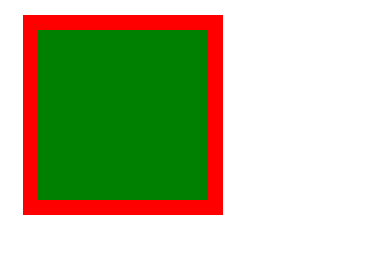
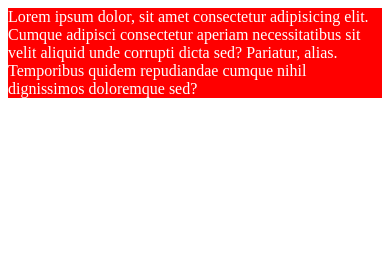
Before and after one commit to regaandrew/CSS-Crash-Course, a plain HTML site: page index.html in a window 390 px wide. Drawn offline with Linux system fonts and the light colour scheme.

```diff
--- a/index.html
+++ b/index.html
@@ -1,6 +1,7 @@
 <!DOCTYPE html>
 <html lang="en">
-  <head>
+
+<head>
     <meta charset="UTF-8" />
     <meta http-equiv="X-UA-Compatible" content="IE=edge" />
     <meta name="viewport" content="width=device-width, initial-scale=1.0" />
@@ -9,8 +10,7 @@
   </head>
 
 <body>
-  <div class="box">
-  </div>
+  <div>Lorem ipsum dolor, sit amet consectetur adipisicing elit. Cumque adipisci consectetur aperiam necessitatibus sit velit aliquid unde corrupti dicta sed? Pariatur, alias. Temporibus quidem repudiandae cumque nihil dignissimos doloremque sed?</div>
 </body>
 
 </html>
--- a/style.css
+++ b/style.css
@@ -1,9 +1,23 @@
-.box{
-    width: 200px;
-    height: 200px;
-    background-color: green;
-    border: 15px solid red;
-    padding: 15px;
-    margin: 15px;
-    box-sizing: border-box;
+div{
+    background-color: red;
+    color: white;
+    font-size: 24px;
 }
+
+@media (max-width:992px) {
+    div{
+        font-size: 20px;
+    }
+}
+
+@media (max-width: 768px) {
+    div{
+        font-size: 18px;
+}
+}
+
+@media (max-width: 576px) {
+    div{
+        font-size: 16px;
+    }
+}
```
